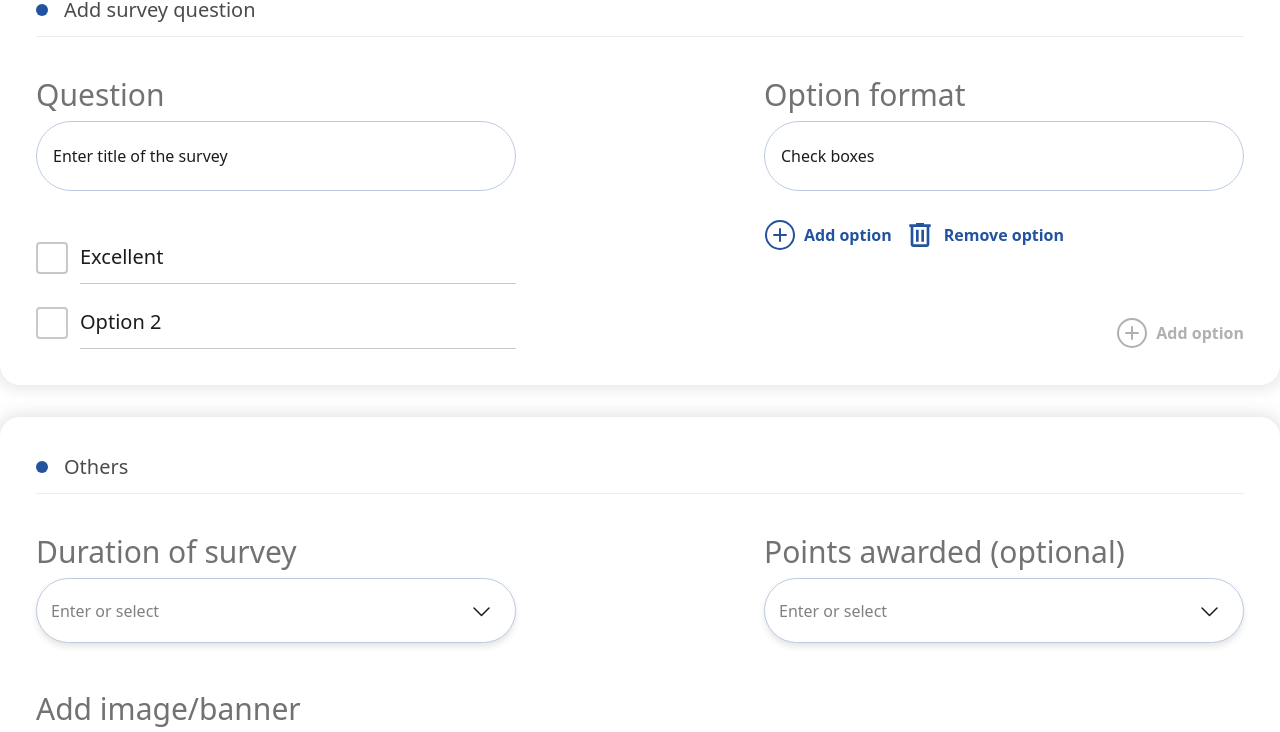
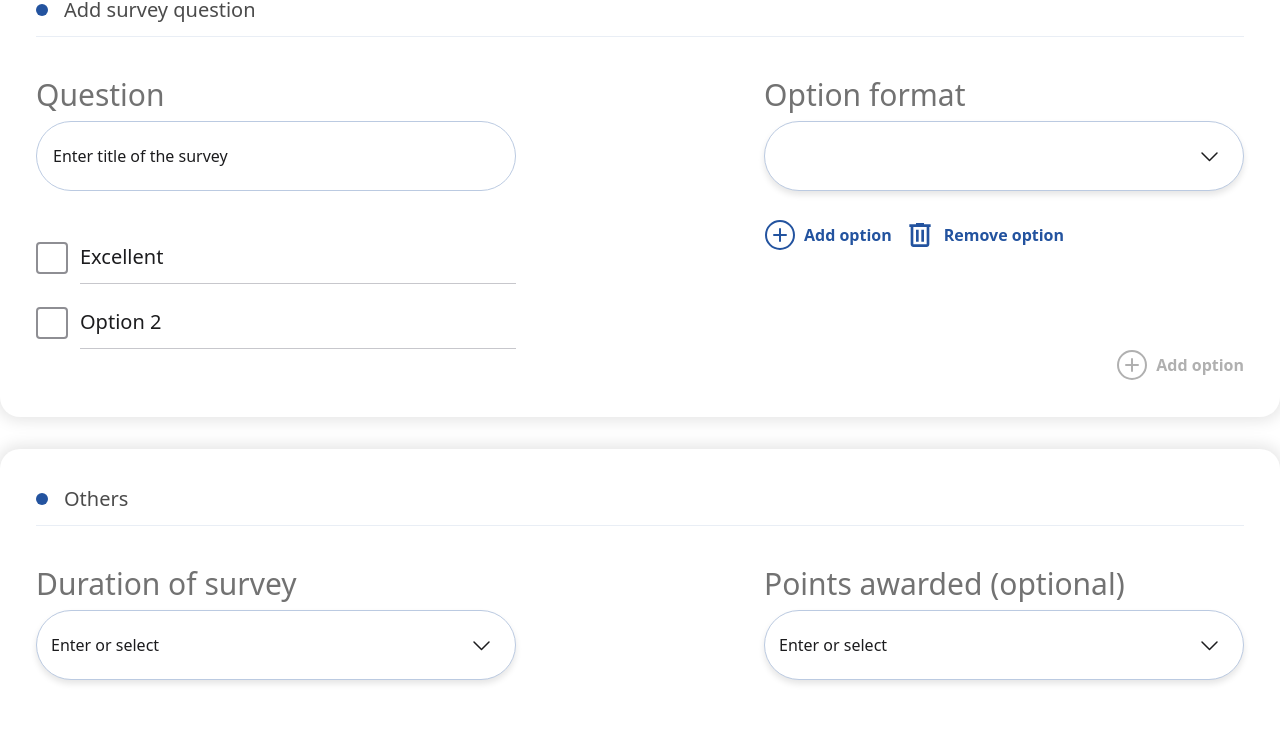
Before and after one commit to dammyson/ap-dashboard, a React (Vite) app: page /surveys/edit-survey/1 in a window 1280 px wide. Shown: the part 379-1111 px from the top of the page. Built offline with nearby package versions, Linux system fonts and the light colour scheme.

Commit message:
Updated chekbox and multi option change

```diff
--- a/src/components/customSelect/index.tsx
+++ b/src/components/customSelect/index.tsx
@@ -1,7 +1,7 @@
 import { Field, Label } from '@headlessui/react';
 import clsx from 'clsx';
 import { ReactNode, useEffect, useState, useRef } from 'react';
-import { SearchSelect } from '../searchSelect';
+import { ReactCustomSelect } from '../searchSelect';
 import { RoleOption } from '../profileForm';
 
 export enum SelectType {
@@ -98,7 +98,13 @@ export function CustomSelect({
           </>
         ) : (
           <>
-            <SearchSelect options={options} />
+            <ReactCustomSelect
+              isClearable
+              placeholder='Enter or select'
+              options={options}
+              isSearchable
+              className={className}
+            />
           </>
         )}
       </div>
--- a/src/components/modules/surveys/tableColumns.tsx
+++ b/src/components/modules/surveys/tableColumns.tsx
@@ -64,6 +64,7 @@ export const useSurveyColumn = (
         key: 'action',
         className: 'action-column',
         render: (_, record) => (
+          <div className='overflow-x-auto no-scrollbar'>
             <Space size='middle'>
               <>
                 <Button
@@ -113,6 +114,7 @@ export const useSurveyColumn = (
                 />
               </>
             </Space>
+          </div>
         ),
       },
     ] as ColumnType<Surveys>[];
--- a/src/components/profileForm/index.tsx
+++ b/src/components/profileForm/index.tsx
@@ -11,6 +11,7 @@ export interface ProfileLabel {
 export interface RoleOption {
   label: string;
   value: string;
+  icon?: React.ReactNode;
 }
 
 export const ProfileForm = () => {
--- a/src/components/searchSelect/index.tsx
+++ b/src/components/searchSelect/index.tsx
@@ -1,4 +1,4 @@
-import ReactSelect, { components, DropdownIndicatorProps } from 'react-select';
+import Select, { components, DropdownIndicatorProps } from 'react-select';
 import '../../index.css';
 import { DropDownArrow } from '../svg/settings/Settings';
 import { RoleOption } from '../profileForm';
@@ -6,6 +6,10 @@ import { RoleOption } from '../profileForm';
 interface SearchSelectProps {
   className?: string;
   options: RoleOption[];
+  isSearchable?: boolean;
+  isMulti?: boolean;
+  isClearable?: boolean;
+  placeholder?: string;
 }
 
 const DropdownIndicator = (props: DropdownIndicatorProps) => {
@@ -16,15 +20,61 @@ const DropdownIndicator = (props: DropdownIndicatorProps) => {
   );
 };
 
-export function SearchSelect({ className, options }: SearchSelectProps) {
+// TO RENDER ICON IN THE DROPDOWN
+const CustomOption = (props: any) => {
   return (
-    <div>
-      <ReactSelect
+    <components.Option {...props}>
+      <div className='flex items-center'>
+        {props.data.icon && <span className='mr-2'>{props.data.icon}</span>}
+        {props.data.label}
+      </div>
+    </components.Option>
+  );
+};
+
+// TO RENDER SINGLE SELECT
+const CustomSingleValue = (props: any) => {
+  return (
+    <components.SingleValue {...props}>
+      <div className='flex items-center'>
+        {props.data.icon && <span className='mr-2'>{props.data.icon}</span>}
+        {props.data.label}
+      </div>
+    </components.SingleValue>
+  );
+};
+
+const customStyles = (isSearchable: boolean) => ({
+  control: (provided: any) => ({
+    ...provided,
+    cursor: isSearchable ? 'text' : 'pointer',
+  }),
+});
+
+export function ReactCustomSelect({
+  className,
+  isSearchable = true,
+  isMulti,
+  isClearable,
+  options,
+  placeholder,
+}: SearchSelectProps) {
+  return (
+    <div className='hello'>
+      <Select
         options={options}
+        isMulti={isMulti}
+        isClearable={isClearable}
+        isSearchable={isSearchable}
         classNamePrefix='react-select'
-        placeholder='Enter or select'
-        components={{ DropdownIndicator }}
+        placeholder={placeholder}
+        components={{
+          DropdownIndicator,
+          Option: CustomOption,
+          SingleValue: CustomSingleValue,
+        }}
         className={className}
+        styles={customStyles(isSearchable)}
       />
     </div>
   );
--- a/src/components/svg/settings/Settings.tsx
+++ b/src/components/svg/settings/Settings.tsx
@@ -220,7 +220,11 @@ export const LargeCheckmark = () => {
   );
 };
 
-export const DropDownArrow = () => {
+interface DropDownArrowProps {
+  color?: string;
+}
+
+export const DropDownArrow = ({ color = '#1C1C1E' }: DropDownArrowProps) => {
   return (
     <svg
       width='24'
@@ -231,7 +235,7 @@ export const DropDownArrow = () => {
     >
       <path
         d='M20 9L12.5 16.5L5 9'
-        stroke='#1C1C1E'
+        stroke={color}
         stroke-width='1.5'
         stroke-linecap='round'
         stroke-linejoin='round'
--- a/src/index.css
+++ b/src/index.css
@@ -93,15 +93,23 @@ button:focus-visible {
   }
 }
 
-/* SEARCH SELECT STYLES */
+/* REACT SELECT STYLES */
 .react-select__control {
   border: 1px solid #bbcae1 !important;
   border-radius: 50px !important;
   background-color: #fff;
-  height: 65px;
+  height: 70px;
   padding: 4px;
+  cursor: pointer;
+  box-shadow: 0 4px 6px rgba(0, 0, 0, 0.1);
+}
+
+.react-select__control--searchable {
   cursor: text !important;
-  box-shadow: 0 4px 6px rgba(0, 0, 0, 0.1) !important;
+}
+
+.react-select__control--non-searchable {
+  cursor: pointer !important;
 }
 
 .react-select__control:hover {
@@ -120,7 +128,6 @@ button:focus-visible {
 
 .react-select__dropdown-indicator {
   cursor: pointer;
-  /* padding: 8px 13px 8px 8px !important; */
   margin-right: 10px !important ;
 }
 
@@ -133,11 +140,15 @@ button:focus-visible {
   margin-top: 2px;
   padding-top: 8px;
   border: 1px solid #bbcae2;
-  box-shadow: 0 4px 10px rgba(0, 0, 0, 0.1) !important;
+  box-shadow: 0 4px 10px rgba(0, 0, 0, 0.1);
 }
 
 .react-select__menu::-webkit-scrollbar {
   display: none;
+}
+
+.react-select__placeholder {
+  color: #1c1c1e !important ;
 }
 
 .react-select__input {
@@ -192,3 +203,13 @@ button:focus-visible {
 .ant-table-cell.action-column {
   max-width: 200px !important;
 }
+
+.ant-table-content {
+  overflow-x: auto;
+  -ms-overflow-style: none;
+  scrollbar-width: none;
+}
+
+.ant-table-contentr::-webkit-scrollbar {
+  display: none;
+}
--- a/src/pages/surveys/createSurvery/index.tsx
+++ b/src/pages/surveys/createSurvery/index.tsx
@@ -3,8 +3,17 @@ import { Card } from '@/components/card';
 import { Input } from '@/components/input';
 import { PanelNavigationItem } from '@/components/Panel';
 import { RoleOption } from '@/components/profileForm';
-import { SearchSelect } from '@/components/searchSelect';
-import { CircledPlus, Photo, SmallBin } from '@/components/svg/surveys/Surveys';
+import { ReactCustomSelect } from '@/components/searchSelect';
+import { DropDownArrow } from '@/components/svg/settings/Settings';
+import {
+  CheckBoxSelect,
+  CircledPlus,
+  Photo,
+  RadioFilled,
+  RadioSelect,
+  SmallBin,
+} from '@/components/svg/surveys/Surveys';
+import { ChangeEvent, useState } from 'react';
 
 function CreateSurvey({}) {
   const SurveyQuestions: PanelNavigationItem[] = [
@@ -22,6 +31,14 @@ function CreateSurvey({}) {
     { label: '10 Minutes', value: '10 Minutes' },
     { label: '15 Minutes', value: '15 Minutes' },
   ];
+  const formats: RoleOption[] = [
+    {
+      label: 'Multiple choice',
+      value: 'multiple choice',
+      icon: <RadioSelect />,
+    },
+    { label: 'Check boxes', value: 'check boxes', icon: <CheckBoxSelect /> },
+  ];
 
   const AwardOptions: RoleOption[] = [
     { label: '20 Points', value: '20 points' },
@@ -29,6 +46,10 @@ function CreateSurvey({}) {
     { label: '40 Points', value: '40 points' },
   ];
 
+  const [selectedOption, setSelectedOption] = useState<string>('');
+  const handleChange = (e: ChangeEvent<HTMLInputElement>): void => {
+    setSelectedOption(e.target.value);
+  };
   return (
     <div className='grid'>
       <Card
@@ -68,11 +89,11 @@ function CreateSurvey({}) {
                   {item.title}
                 </p>
                 {item.id === 'option format' ? (
-                  <Input
-                    placeHolder='Multiple Select'
-                    isCurved
-                    hasBorder
-                    className='!border-light-blue-50 !drop-shadow-none placeholder:text-[#1C1C1E]'
+                  <ReactCustomSelect
+                    options={formats}
+                    isSearchable={false}
+                    placeholder=''
+                    className=' placeholder:text-[#1C1C1E] placeholder:text-xl font-medium'
                   />
                 ) : (
                   <Input
@@ -87,19 +108,37 @@ function CreateSurvey({}) {
           ))}
           <div className='font-normal text-xl text-[#1C1C1E]'>
             <div className='flex items-center gap-3 pt-3 '>
+              <div>
                 <input
                   type='radio'
-                className='w-8 h-8 border-[#8E8E93] border-2'
+                  value='Option 1'
+                  checked={selectedOption === 'Option 1'}
+                  onChange={handleChange}
+                  name='option format'
+                  className='w-8  h-8 absolute opacity-0 cursor-pointer'
                 />
+                <div className='flex items-center justify-center w-8 h-8 border-[#8E8E93] border-2 rounded-full'>
+                  {selectedOption === 'Option 1' && <RadioFilled />}
+                </div>
+              </div>
               <span className=' w-full py-3 border-b border-b-[#C7C7CC] font-normal'>
                 Option 1
               </span>
             </div>
             <div className='flex items-center gap-3 pt-3'>
+              <div>
                 <input
                   type='radio'
-                className='w-8 h-8 border-[#8E8E93] border-2'
+                  value='Option 2'
+                  checked={selectedOption === 'Option 2'}
+                  onChange={handleChange}
+                  name='option format'
+                  className='w-8  h-8 absolute opacity-0 cursor-pointer'
                 />
+                <div className=' flex items-center justify-center w-8 h-8 border-[#8E8E93] border-2 rounded-full'>
+                  {selectedOption === 'Option 2' && <RadioFilled />}
+                </div>
+              </div>
               <span className=' w-full py-3 border-b border-b-[#C7C7CC]'>
                 Option 2
               </span>
@@ -116,14 +155,13 @@ function CreateSurvey({}) {
               <span>Remove option</span>
             </div>
           </div>
-
+        </div>
         <div
-            className=' absolute bottom-0 right-0
-          flex gap-2 items-center justify-start font-semibold text-light-blue-main'
+          className='
+          flex gap-2 items-center justify-end t font-semibold text-light-blue-main'
         >
           <CircledPlus />
           <span>Add option</span>
-          </div>
         </div>
       </Card>
 
@@ -143,9 +181,21 @@ function CreateSurvey({}) {
                     {item.title}
                   </p>
                   {item.id === 'points awarded (optional)' ? (
-                    <SearchSelect options={AwardOptions} />
+                    <ReactCustomSelect
+                      options={AwardOptions}
+                      isClearable
+                      isSearchable
+                      placeholder='Enter or select'
+                      className='!placeholder:text-[#1C1C1E] placeholder:text-xl font-medium'
+                    />
                   ) : (
-                    <SearchSelect options={Options} />
+                    <ReactCustomSelect
+                      options={Options}
+                      isClearable
+                      isSearchable
+                      placeholder='Enter or select'
+                      className='!placeholder:text-[#1C1C1E] placeholder:text-xl font-medium'
+                    />
                   )}
                 </div>
               </>
@@ -179,6 +229,7 @@ function CreateSurvey({}) {
             <div className='grid w-full max-w-[400px] gap-4 '>
               <Button
                 size={ButtonSize.Large}
+                trailingIcon={<DropDownArrow color='#23539F' />}
                 radius={BorderRadius.Large}
                 buttonText='Schedule for later'
                 onClick={() => {}}
--- a/src/pages/surveys/editSurvey/index.tsx
+++ b/src/pages/surveys/editSurvey/index.tsx
@@ -3,8 +3,17 @@ import { Card } from '@/components/card';
 import { Input } from '@/components/input';
 import { PanelNavigationItem } from '@/components/Panel';
 import { RoleOption } from '@/components/profileForm';
-import { SearchSelect } from '@/components/searchSelect';
-import { CircledPlus, Photo, SmallBin } from '@/components/svg/surveys/Surveys';
+import { ReactCustomSelect } from '@/components/searchSelect';
+import { DropDownArrow } from '@/components/svg/settings/Settings';
+import {
+  CheckBoxSelect,
+  CircledPlus,
+  Photo,
+  RadioSelect,
+  SmallBin,
+  XSCheckMark,
+} from '@/components/svg/surveys/Surveys';
+import { ChangeEvent, useState } from 'react';
 
 function EditSurvey({}) {
   const SurveyQuestions: PanelNavigationItem[] = [
@@ -23,12 +32,29 @@ function EditSurvey({}) {
     { label: '15 Minutes', value: '15 Minutes' },
   ];
 
+  const formats: RoleOption[] = [
+    {
+      label: 'Multiple choice',
+      value: 'multiple choice',
+      icon: <RadioSelect />,
+    },
+    { label: 'Check boxes', value: 'check boxes', icon: <CheckBoxSelect /> },
+  ];
   const AwardOptions: RoleOption[] = [
     { label: '20 Points', value: '20 points' },
     { label: '30 Points', value: '30 points' },
     { label: '40 Points', value: '40 points' },
   ];
 
+  const [checkedOPtion, setCheckedOption] = useState<string[]>([]);
+  const handleOnchange = (e: ChangeEvent<HTMLInputElement>) => {
+    const value = e.target.value;
+    setCheckedOption((prev: string[]) =>
+      prev.includes(value)
+        ? prev.filter((option: string) => option !== value)
+        : [...prev, value],
+    );
+  };
   return (
     <div className='grid'>
       <Card
@@ -68,11 +94,11 @@ function EditSurvey({}) {
                   {item.title}
                 </p>
                 {item.id === 'option format' ? (
-                  <Input
-                    placeHolder='Check boxes'
-                    isCurved
-                    hasBorder
-                    className='!border-light-blue-50 !drop-shadow-none placeholder:text-[#1C1C1E]'
+                  <ReactCustomSelect
+                    options={formats}
+                    placeholder=''
+                    isSearchable={false}
+                    className='!placeholder:text-[#1C1C1E] placeholder:text-xl  font-medium'
                   />
                 ) : (
                   <Input
@@ -88,19 +114,35 @@ function EditSurvey({}) {
 
           <div className='font-normal text-xl text-[#1C1C1E]'>
             <div className='flex items-center gap-3 pt-3 '>
+              <div>
                 <input
                   type='checkbox'
-                className='w-8 h-8 border-2 border-[#C7C7CC] rounded-[4px]'
+                  value='Excellent'
+                  checked={checkedOPtion.includes('Excellent')}
+                  onChange={handleOnchange}
+                  className='w-8 h-8  absolute opacity-0 cursor-pointer rounded-[4px]'
                 />
+                <div className=' flex items-center justify-center w-8 h-8 border-[#8E8E93] border-2 rounded-[4px]'>
+                  {checkedOPtion.includes('Excellent') && <XSCheckMark />}
+                </div>
+              </div>
               <span className=' w-full py-3 border-b border-b-[#C7C7CC] font-normal '>
                 Excellent
               </span>
             </div>
             <div className='flex items-center gap-3 pt-3'>
+              <div>
                 <input
                   type='checkbox'
-                className='w-8 h-8 border-2 border-[#C7C7CC] rounded-[4px]'
+                  value='Option 2'
+                  checked={checkedOPtion.includes('Option 2')}
+                  onChange={handleOnchange}
+                  className='w-8 h-8  absolute opacity-0 cursor-pointer rounded-[4px]'
                 />
+                <div className=' flex items-center justify-center w-8 h-8 border-[#8E8E93] border-2 rounded-[4px]'>
+                  {checkedOPtion.includes('Option 2') && <XSCheckMark />}
+                </div>
+              </div>
               <span className=' w-full py-3 border-b border-b-[#C7C7CC]'>
                 Option 2
               </span>
@@ -117,14 +159,13 @@ function EditSurvey({}) {
               <span>Remove option</span>
             </div>
           </div>
-
+        </div>
         <div
-            className=' absolute bottom-0 right-0
-          flex gap-2 items-center justify-start font-semibold text-[#B0B0B0]'
+          className='
+          flex gap-2 items-center justify-end font-semibold text-[#B0B0B0]'
         >
           <CircledPlus color='#B0B0B0' />
           <span>Add option</span>
-          </div>
         </div>
       </Card>
 
@@ -144,9 +185,21 @@ function EditSurvey({}) {
                     {item.title}
                   </p>
                   {item.id === 'points awarded (optional)' ? (
-                    <SearchSelect options={AwardOptions} />
+                    <ReactCustomSelect
+                      options={AwardOptions}
+                      isClearable
+                      isSearchable
+                      placeholder='Enter or select'
+                      className='!placeholder:text-[#1C1C1E] placeholder:text-xl font-medium'
+                    />
                   ) : (
-                    <SearchSelect options={Options} />
+                    <ReactCustomSelect
+                      options={Options}
+                      isClearable
+                      isSearchable
+                      placeholder='Enter or select'
+                      className='!placeholder:text-[#1C1C1E] placeholder:text-xl  font-medium'
+                    />
                   )}
                 </div>
               </>
@@ -181,6 +234,7 @@ function EditSurvey({}) {
               <Button
                 size={ButtonSize.Large}
                 radius={BorderRadius.Large}
+                trailingIcon={<DropDownArrow color='#23539F' />}
                 buttonText='Schedule for later'
                 onClick={() => {}}
               />
```
Also changed, not shown: src/components/svg/surveys/Surveys.tsx (+72 -0 lines). Lines whose indentation alone changed are shown as unchanged.
